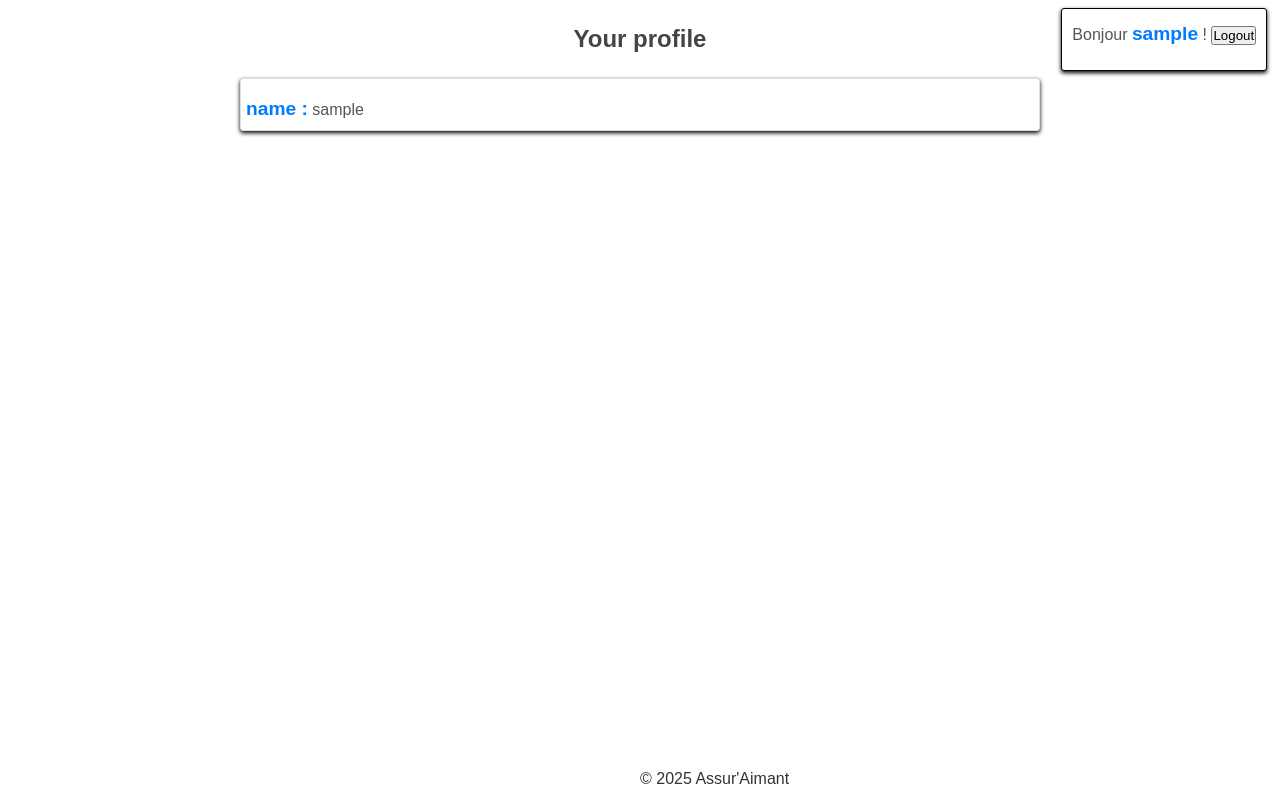
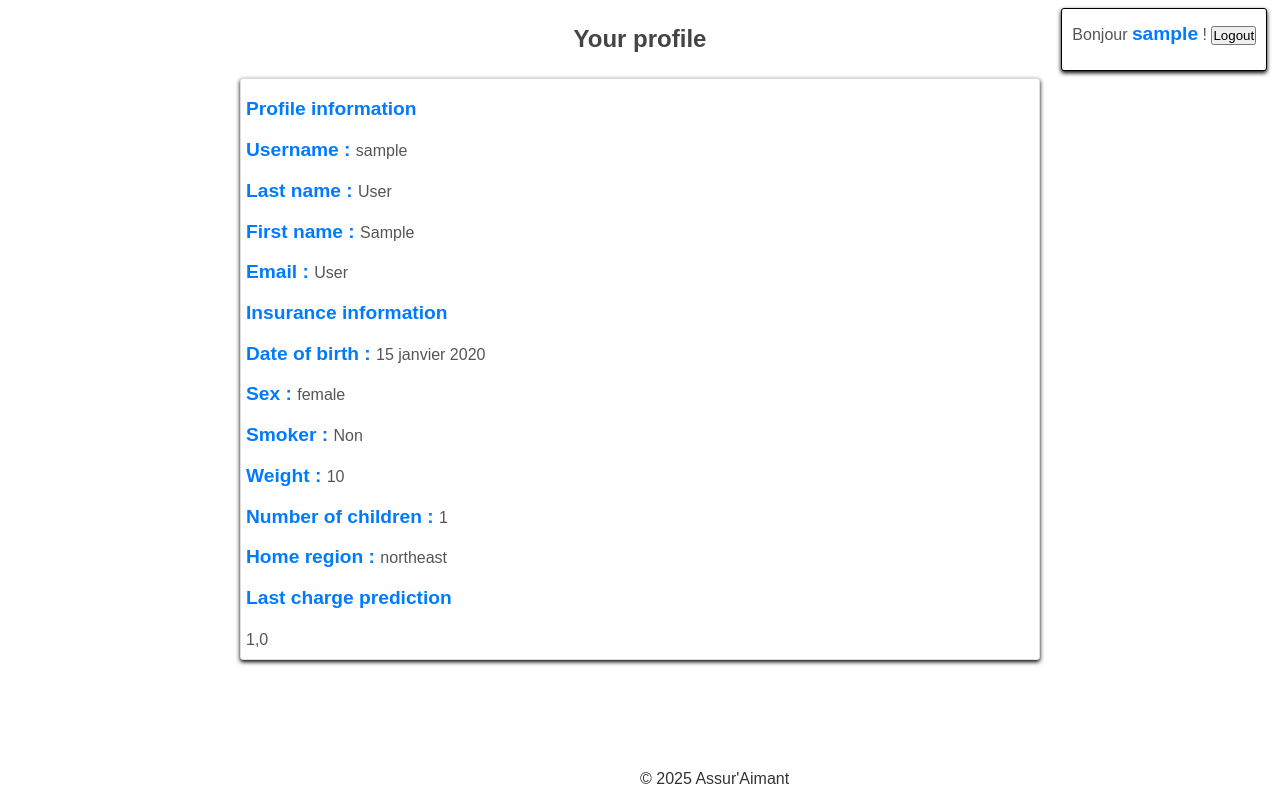
Before and after one commit to gvannesson/django_assuraimant, a Django app: page /profile/ in a window 1280 px wide. Run offline with Django 5.2, Linux system fonts and the light colour scheme; a user stored in the database is signed in; tables that the repository leaves empty hold one stand-in row (values such as "Sample post").

Commit message:
profile modif

```diff
--- a/assuraimant/assuraimant/models.py
+++ b/assuraimant/assuraimant/models.py
@@ -27,16 +27,16 @@ from django.contrib.auth.models import AbstractUser, BaseUserManager
 
 class User(AbstractUser):
     weight=models.PositiveIntegerField(verbose_name='poids', validators=[MinValueValidator(0), MaxValueValidator(800)], default=0)
-    age=models.PositiveIntegerField(verbose_name='age',  validators=[MinValueValidator(18), MaxValueValidator(124)], default=0)
     height=models.PositiveIntegerField(verbose_name='taille', validators=[MinValueValidator(50), MaxValueValidator(250)], default=50)
-    region=models.CharField(verbose_name='région',choices=[(1,'northeast'),(2,'northwest'),(3,'southeast'),(4,'southwest')],max_length=100, default=1)
-    smoker=models.BooleanField(verbose_name='fumeur', default=0)
-    sex=models.BooleanField(verbose_name='sexe', default=1)
+    region=models.IntegerField(verbose_name='région',choices=[(1,'northeast'),(2,'northwest'),(3,'southeast'),(4,'southwest')],max_length=100, default=1)
+    smoker=models.CharField(choices=[("no", "Non"), ("yes", "Oui")], verbose_name='smoker', default="no", max_length=10)
+    sex=models.CharField(choices=[("female", "Femme"), ("male", "Homme")], verbose_name='sexe', default="male", max_length=10)
     children=models.PositiveIntegerField(verbose_name="nombre d'enfants", validators=[MinValueValidator(0), MaxValueValidator(20)], default=0)
     last_charge_prediction=models.FloatField(verbose_name="dernière prédiction", default=0)
     is_client=models.BooleanField(verbose_name='client', default=0)
     is_broker=models.BooleanField(verbose_name='courtier', default=0)
-    # objects=UserManager()
+    date_of_birth = models.DateField(null=True, blank=True)
+
 
 
 # Create your models here.
--- a/assuraimant/users/templates/users/profile.html
+++ b/assuraimant/users/templates/users/profile.html
@@ -7,10 +7,41 @@
     <h2>Your profile</h2>
 
     <ul>
+
             <li>
-                <p><strong>name :</strong> {{ user.username }}</p>
+                <p><strong>Profile information</strong></p>
+                <p><strong>Username : </strong> {{ user.username }}</p>
+                <p><strong>Last name : </strong> {{ user.last_name }}</p>
+                <p><strong>First name : </strong> {{ user.first_name }}</p>
+                <p><strong>Email : </strong> {{ user.last_name }}</p>
+                <p><strong>Insurance information </strong></p>
+                <p><strong>Date of birth : </strong> {{ user.date_of_birth}}</p>
+                <p><strong>Sex : </strong> {{ user.sex}}</p>
+                <p><strong>Smoker : </strong> {{ user.get_smoker_display }}</p>
+                <p><strong>Weight : </strong> {{ user.weight }}</p>
+                <p><strong>Number of children : </strong> {{ user.children}}</p>
+                <p><strong>Home region : </strong> {{ user.get_region_display }}</p>
+                <p><strong>Last charge prediction</strong></p>
+                <p><strong></strong> {{ user.last_charge_prediction }}</p>
+            </li>
 
-                </li>
 
     </ul>
 {%endblock%}
+
+
+{% if user.is_authenticated %}
+<li class="user-header">
+    <p class="inline">Bonjour <strong>{{ user.username }}</strong> !
+        <form method="post" class="inline" action="{% url 'logout' %}">
+            {% csrf_token %}
+            <button type="submit">Logout</button>
+        </form>
+    </p>
+</li>
+{% else %}
+<li class="user-header">
+<a href="/login/">Log in</a>
+<a href="/signup">Sign up</a>
+</li>
+{% endif %}
--- a/assuraimant/users/urls.py
+++ b/assuraimant/users/urls.py
@@ -1,6 +1,6 @@
 from django.contrib.auth.views import LoginView, LogoutView
 from django.urls import path, include
-from .views import HomeView, CreateUserViews, DisplayProfileView
+from .views import HomeView, CreateUserViews, DisplayProfileView, UserUpdateView
 from . import views
 
 
@@ -9,5 +9,6 @@ urlpatterns = [
     path('login/', LoginView.as_view(template_name='users/login.html'), name='login'),
     path('signup/', CreateUserViews.as_view(), name='signup'),
     path('profile/', DisplayProfileView.as_view(), name='display_profile'),
-    path ("logout/", LogoutView.as_view(), name="logout")
+    path ("logout/", LogoutView.as_view(), name="logout"),
+    path ("user/<int:pk>/update/", UserUpdateView.as_view(), name="user_update")
 ]
--- a/assuraimant/users/views.py
+++ b/assuraimant/users/views.py
@@ -2,11 +2,9 @@ from django.views.generic import TemplateView, ListView, FormView
 from django.views.generic.edit import CreateView, FormView
 from django.contrib.auth.views import LogoutView
 from assuraimant.models import User
-from django.views.generic.edit import CreateView
+from django.views.generic.edit import CreateView, UpdateView
 from django.urls import reverse_lazy
-from .forms import CustomCreationForm
-
-
+from .forms import CustomCreationForm, UserChangeForm
 
 class CreateUserViews(CreateView):
     model = User #spécifie le modèle
@@ -15,19 +13,21 @@ class CreateUserViews(CreateView):
     # context_object_name='signup' #le nom utilisé dans le template
     success_url = reverse_lazy('login') #redirection après la création
 
-
 class HomeView(TemplateView):
     template_name = 'users/home.html' #spécifie le template
 
-# class LogInView(TemplateView):
-#     template_name = 'users/login.html' #spécifie le template
-
 class DisplayProfileView(TemplateView):
-    model=User
     template_name='users/profile.html'
 
+class UserUpdateView(UpdateView):
+    model = User  # Le modèle que l'on souhaite mettre à jour
+    form_class=UserChangeForm
+    # fields = ['date'of'birth''weight', 'height', 'region', 'smoker', 'sex', 'children']  # Les champs que l'on souhaite afficher dans le formulaire
+    template_name = 'users/user_update.html'  # Le template à utiliser pour le formulaire
+    success_url = reverse_lazy('display_profile')  # L'URL vers laquelle rediriger après la mise à jour réussie
 
-
-# class CustomProfileView(TemplateView):
-#     model = User
-#     template_name = 'users/profile.html'
+    # def form_valid(self, form):
+    #     """If the form is valid, save the associated model."""
+    #     self.object = form.save()
+    #     # return super().form_valid(form)
+    #     print(form)
```
Also changed, not shown: assuraimant/users/forms.py (+9 -10 lines), assuraimant/users/templates/users/user_update.html (added, +11 -0 lines).
